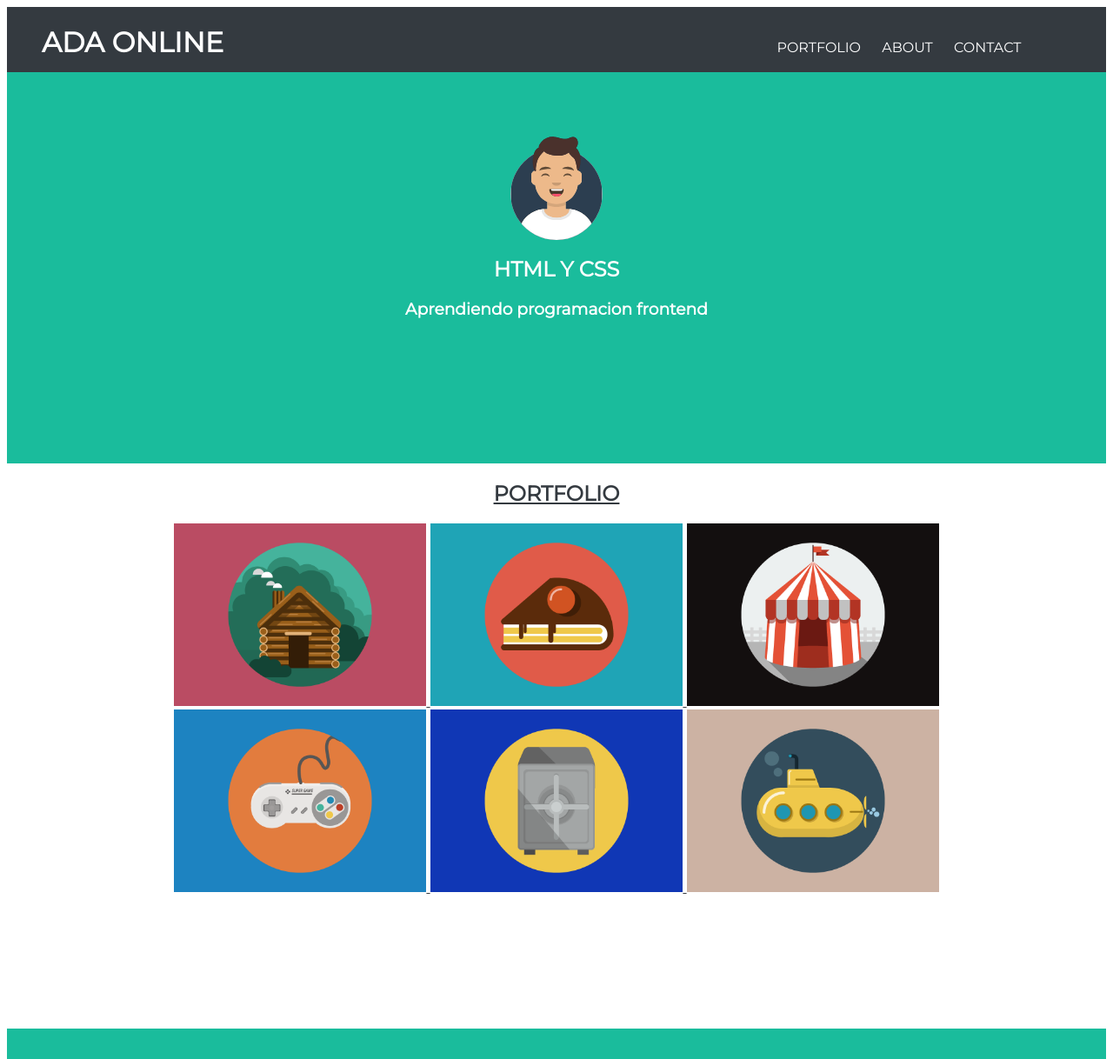
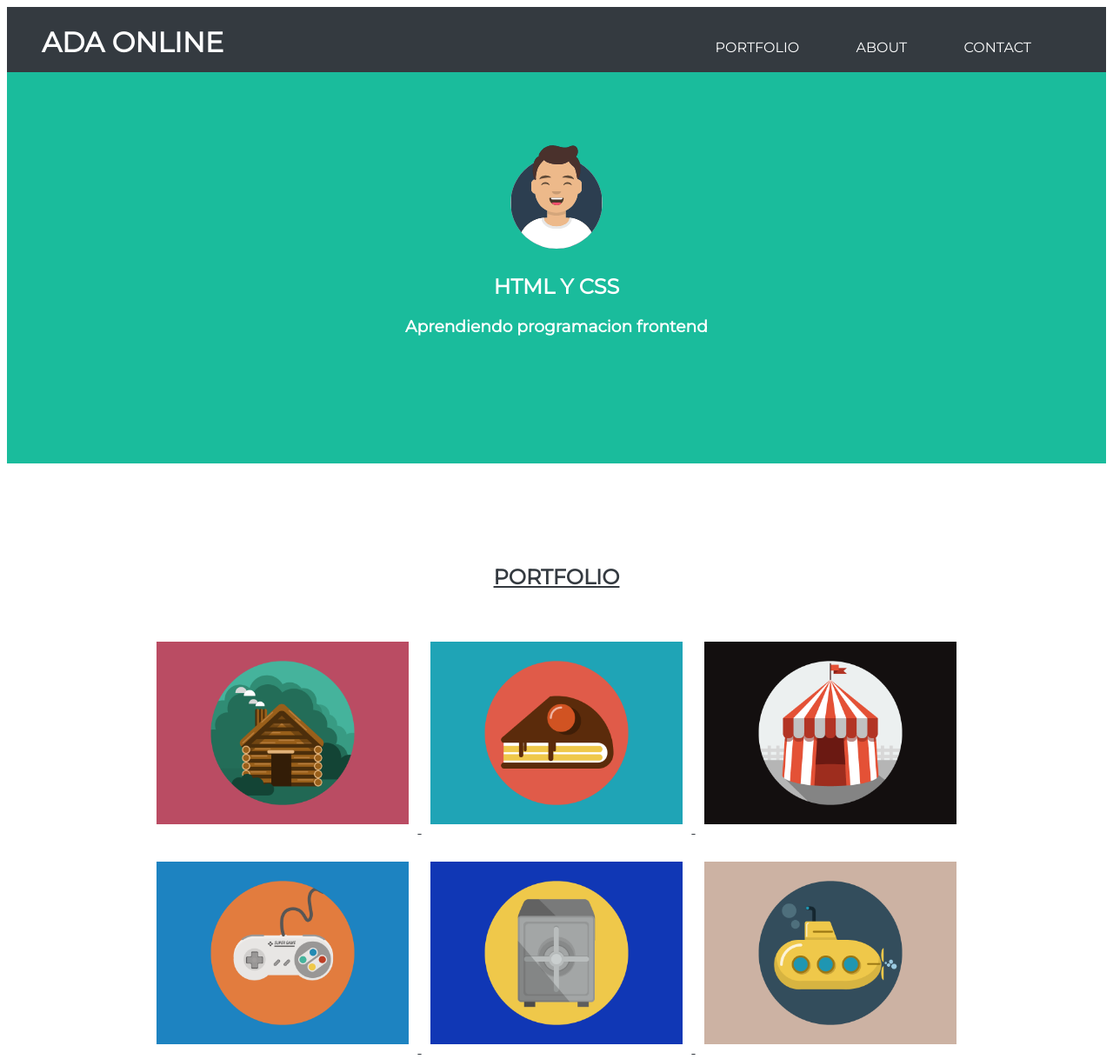
Before and after one commit to lia1810/clase8, a plain HTML site: page index.html in a window 1280 px wide. Shown: the top 1218 px of the page at 87% size. Drawn offline with Linux system fonts and the light colour scheme.

Commit message:
detalles

```diff
--- a/index.html
+++ b/index.html
@@ -11,12 +11,16 @@
 
 <body>
     <div class="header">
-        <h1>ADA ONLINE</h1>
-      <p>PORTFOLIO</p>
-      <p>ABOUT</p>
-        <p>CONTACT</p>
+       <ul id="menu">
+           <li> <h1>ADA ONLINE</h1></li>
 
+        <li class="enlaces"> <a href="#portfolio"> PORTFOLIO </a></li>
+      <li class="enlaces"> <a href=" #about"> ABOUT</a></li>
+        <li class="enlaces" >CONTACT</li>
+    </ul>
     </div>
+
+
     <div class="main">
         <img src= "./img/foto.svg">
         <h2>
@@ -28,19 +32,24 @@
 
     </div>
 
-    <div class="portfolio">
-        <h2>PORTFOLIO</h2>
+    <div class="portfolio"> <p id="portfolio">
+         <h2 class="titulo1">PORTFOLIO</h2></p>
+         <div>
+
         <img src= "./img/cabin.png">
-        <img src= "./img/cake.png">
-        <img src= "./img/circus.png"> <span> <br>
+       <img src= "./img/cake.png">
+        <img src= "./img/circus.png">
+     </div>
+
+        <span> <br>
             <img src= "./img/game.png">
             <img src= "./img/safe.png">
             <img src= "./img/submarine.png">
         </span>
     </div>
 
-    <div class="about">
-        <h2>ABOUT</h2>
+    <div class="about"> <p id ="about">
+        <h2>ABOUT</h2> </p>
 
 
            <div class="prim"> Freelancer is a free bootstrap theme created by Start Bootstrap. The download
@@ -49,7 +58,7 @@
                 files including HTML, CSS, and JavaScript as well as optional SASS stylesheets for easy customization.
             </div>
 
-            <div class="dos"> You can create your own custom avatar for the masthead, change the icon in the dividers, and add your
+            <div class="prim"> You can create your own custom avatar for the masthead, change the icon in the dividers, and add your
                 email
                 address to the contact form to make it fully functional!
            </div>
--- a/style.css
+++ b/style.css
@@ -10,19 +10,31 @@ margin: 0;
 height: 75px;
 color: #ffffff;
 
-
+}
+#menu li {
+    padding: 0;
+    display: inline-block;
 
 }
+.enlaces {
+    margin-left: 5%;
+    text-align: right;
+
+}
+
+a {color: #ffffff;
+    text-decoration-line: none;
+}
+a:hover { color: yellow }
 h1 {
     display: inline-block;
-    margin-right: 50%;
-    margin-left: 40px;
+    margin-right: 500px;
+}
 
-}
-p {
-    display: inline-block;
-    margin-right: 20px;
-    text-align: right;
+ul {
+    display: block;
+    margin-bottom: 10px;
+
 }
 .main { background-color: #1abc9c;
 
@@ -35,21 +47,29 @@ p {
 
 }
 img {
-    height: 35%
+    height: 35%;
+    width: auto;
+  margin: 10px;
 }
+
+
 .portfolio {
     background-color: #ffffff;
     height: 600px;
     padding-bottom: 30px;
-    padding-top: 00px;
+    padding-top: 100px;
 color: #343a40;
 display: block;
 text-align: center;
 text-decoration-line: underline ;
 
+}
 
+.titulo1 { margin-top: 10px;
+    margin-bottom: 50px;
 
 }
+
 .about { height: 500px;
     padding-bottom: 05px;
     padding-top: 50px;
@@ -58,7 +78,6 @@ text-decoration-line: underline ;
     display:block;
     text-align: center;
     text-decoration-line: underline;
-
 
 }
 
@@ -70,16 +89,8 @@ text-decoration-line: underline ;
 width: 200px;
 margin-top: 15px;
 margin-left: 15px;
-
+padding-left: 10px;
+padding-right: 10px;
 
 
 }
-.dos {display: inline-block;
-    text-align: left;
-    text-decoration: none;
-    background-color: #1abc9c ;
-    color: #ffffff;
-width: 200px;
-margin-right: 20px;
-
-}
```
